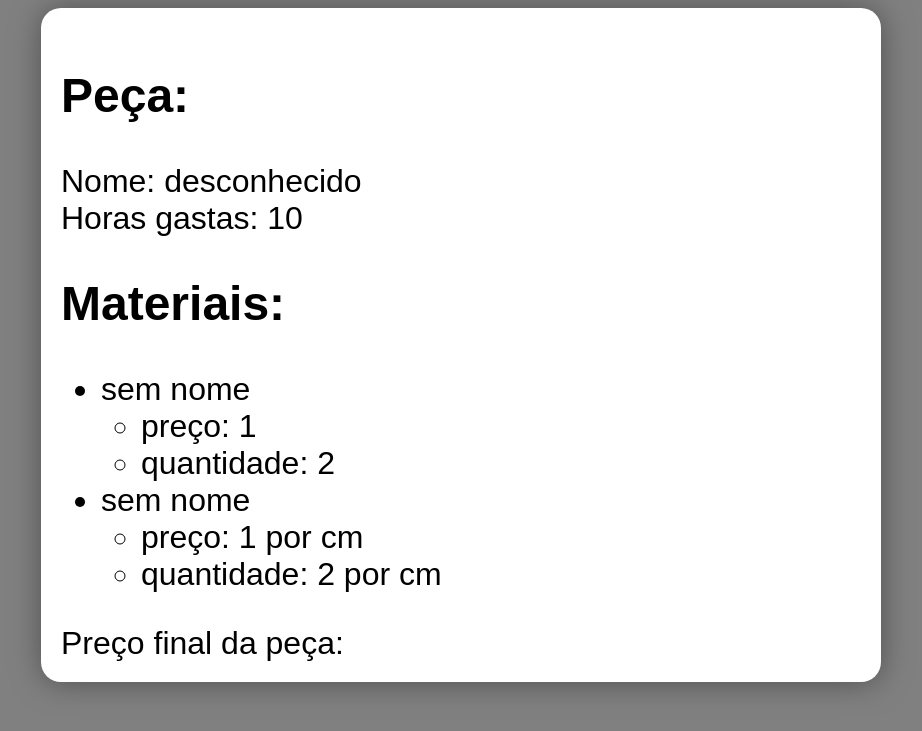
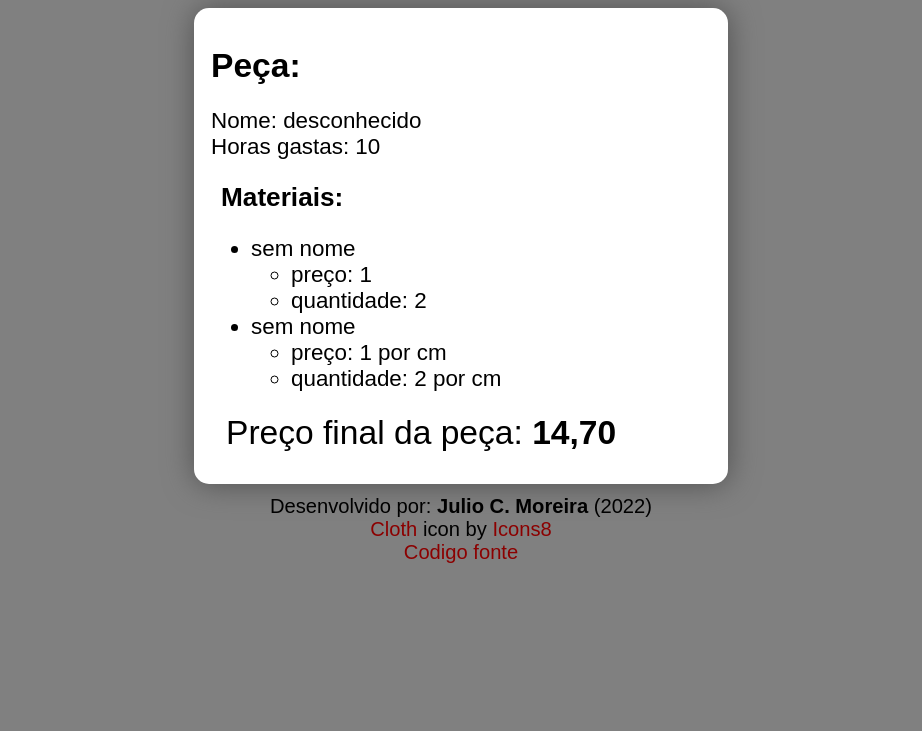
Before and after one commit to Julio-Moreira/pecas, a PHP site: page /resultado.php in a window 1280 px wide. Shown: the top 731 px of the page, without its empty margins (179-1101 px from the left). Run offline with PHP 8.4, Linux system fonts and the light colour scheme.

Commit message:
improving design

```diff
--- a/estilos/style.css
+++ b/estilos/style.css
@@ -1,19 +1,132 @@
+html {
+    font-size: 62.5%;
+}
+
+
+/* Smartphones (600px para baixo) */
+@media only screen and (max-width: 600px) {
+    html {
+        font-size: 48%;
+        margin: 15px;
+        padding: 15px;
+    }
+
+    main {
+        margin: 0%;
+        padding: 0%;
+        width: 250px;
+    }
+}
+
+/* Super Largos (Telas maiores laptops, desktops e até TVs, 1200px para cima) */
+@media only screen and (min-width: 1200px) {
+    html {
+        font-size: 70%;
+    }
+}
+
+
 body {
     background-color: #808080;
-    font-size: 2em;
+    font-size: 2rem;
     font-family: Arial, Helvetica, sans-serif;
 }
 
-section {
-    width: 800px;
+main {
+    width: 100%;
+    max-width: 500px;
     margin: auto;
-    padding: 20px;
+    padding: 1.5rem;
     background-color: #fff;
     box-shadow: 0.5px 0.5px 30px #505050;
-    border-radius: 20px;
+    border-radius: 15px;
+}
+
+footer {
+    font-size: 1.8rem;
+    margin: 1rem;
+    text-align: center;
 }
 
 #final {
+    font-size: 3rem;
+    margin: 15px;
+}
+
+h1 {
+    font-size: 3rem;
+}
+
+h3 {
+    margin: 10px;
+}
+
+h5 {
+    margin: 2px;
+}
+
+hr {
+    margin: 10px;
+    border-radius: 25px;
+    border-style: dashed;
+    border-color: #808080;
+}
+
+a {
+    text-decoration: none;
+    color: darkred;
+}
+
+input {
+    border-radius: 2px;
+    padding: 0.5rem;
+    background-color: #e9e9e9;
     border-style: none;
-    width: 10px;
+    transition: 0.3s;
+    margin: 0.2rem;
 }
+
+input:hover {
+    border-style: solid;
+    border-color: #181818;
+    border-radius: 5px;
+    font-style: italic;
+    transition: 0.3s;
+}
+
+input[type=submit], input[type=reset] {
+    margin-top: 1rem;
+    border-radius: 20px;
+    background-color: #ff1919;
+    color: #ffffff;
+    border-style: none;
+    font-weight: bold;
+    width: auto;
+    height: auto;
+    padding: 5px;
+    transition: 0.5s;
+}
+
+input[type=submit]:hover, input[type=reset]:hover {
+    transition: 0.5s;
+    background-color: #ffffff;
+    color: #ff1919;
+    border-style: dashed;
+    border-color: #ff1919;
+}
+
+select {
+    background-color: transparent;
+    border-style: none;
+    color: #0000ff;
+    font-weight: bolder;
+    transition: 0.8s;
+}
+
+select:hover {
+    background-color: #0000ff;
+    color: #ffffff;
+    border-radius: 8px;
+    transition: 0.8s;
+    padding: 2px;
+}
--- a/resultado.php
+++ b/resultado.php
@@ -5,10 +5,11 @@
     <meta http-equiv="X-UA-Compatible" content="IE=edge">
     <meta name="viewport" zcontent="width=device-width, initial-scale=1.0">
     <link rel="stylesheet" href="estilos/style.css">
+    <link rel="shortcut icon" href="icones/favicon.png" type="image/x-icon">
     <title>Resultado</title>
 </head>
 <body>
-    <section>
+    <main>
         <?php
             // nome da peça
             $nomePeca = $_POST['nome'] ?? 'desconhecido';
@@ -25,7 +26,7 @@
             // Materiais
             $materiais = [ 'unidades' => [ ], 'comprimento' => [ ] ];
 
-            // Unidades [ nome, preco, comprada, usada ]
+            // Unidades
             for ($i=0; $i < $uni; $i++) {
                 $nomeMatUni = htmlspecialchars($_POST["nomeUni_$i"] ?? "sem nome");
                 $precoMatUni = htmlspecialchars($_POST["precoUni_$i"] ?? 1);
@@ -64,8 +65,8 @@
 
                     if ( ($cituacaoPossivel_1) || ($cituacaoPossivel_2) ) {
                         return ($cituacaoPossivel_1)
-                        ? $valorAcumulado + (convertToM($valorAtual[1][0]) * $valorAtual[2][0])
-                        : $valorAcumulado + ($valorAtual[1][0] + convertToM($valorAtual[2][0]));
+                            ? $valorAcumulado + (convertToM($valorAtual[1][0]) * $valorAtual[2][0])
+                            : $valorAcumulado + ($valorAtual[1][0] + convertToM($valorAtual[2][0]));
                     } else {
                         return $valorAcumulado + ($valorAtual[1][0] * $valorAtual[2][0]);
                     }
@@ -77,42 +78,47 @@
             $lucroPorcentagem = (($contaFinal*$lucro)/100) + $contaFinal;
             $final = ($lucro > 0) ? number_format($lucroPorcentagem, 2, ',', '.') : number_format($contaFinal, 2, ',', '.');
 
-            echo "
-            <header> <h1> Peça: </h1> </header>
-
+            echo "<h1> Peça: </h1>
             <p>
-            Nome: $nomePeca <br>
-            Horas gastas: $tempo
+                Nome: $nomePeca <br>
+                Horas gastas: $tempo
             </p>
             ";
 
             // lista de materiais
-            echo "<h2> Materiais: </h2> <ul>";
+            echo "<h3> Materiais: </h3>
+            <ul>";
                 // Unidades
                 for ($i=0; $i < count($materiais['unidades']); $i++) {
-                    $arrayAtual = $materiais['unidades'][$i];
+                    $materialAtual = $materiais['unidades'][$i];
 
-                    echo "<li> ". $arrayAtual[0] . "</li>"; // nome
-                    echo "<ul>";
-                        echo "<li>preço: ". $arrayAtual[1];
-                        echo "<li>quantidade: ". $arrayAtual[2];
-                    echo "</ul>";
+                    echo "<li> $materialAtual[0] </li>
+                    <ul>
+                        <li> preço: $materialAtual[1] <br>
+                        <li> quantidade: $materialAtual[2]
+                    </ul>";
                 }
 
                 // Comprimento
                 for ($i=0; $i < count($materiais['comprimento']); $i++) {
-                    $arrayAtual = $materiais['comprimento'][$i];
+                    $materialAtual = $materiais['comprimento'][$i];
 
-                    echo "<li>". $arrayAtual[0];
-                    echo "<ul>";
-                        echo "<li>preço: ". $arrayAtual[1][0] . " por ". $arrayAtual[1][1];
-                        echo "<li>quantidade: ". $arrayAtual[2][0] . " por ". $arrayAtual[2][1];
-                    echo "</ul>";
+                    echo "<li> $materialAtual[0]
+                    <ul>
+                        <li> preço: ". $materialAtual[1][0] . " por ". $materialAtual[1][1]. " <br>
+                        <li> quantidade: ". $materialAtual[2][0] . " por ". $materialAtual[2][1]. "
+                   </ul>";
                 }
             echo "</ul>";
 
-            echo "Preço final da peça: <strong> <input type='number' id='final' size='3' step='0.1' value='$final'> </strong>";
+            echo "<p id='final'> Preço final da peça: <strong>$final</strong> </p>";
         ?>
-    </section>
+    </main>
+
+    <footer>
+        Desenvolvido por: <strong>Julio C. Moreira</strong> (2022) <br>
+        <a target="_blank" href="https://icons8.com/icon/bIkUnVRhKQXH/cloth">Cloth</a> icon by <a target="_blank" href="https://icons8.com">Icons8</a> <br>
+        <a href="https://www.github.com/Julio-Moreira/pecas">Codigo fonte</a>
+    </footer>
 </body>
 </html>
```
Also changed, not shown: index.php (+9 -2 lines), materiais.php (+38 -28 lines), icones/favicon.png (added).
